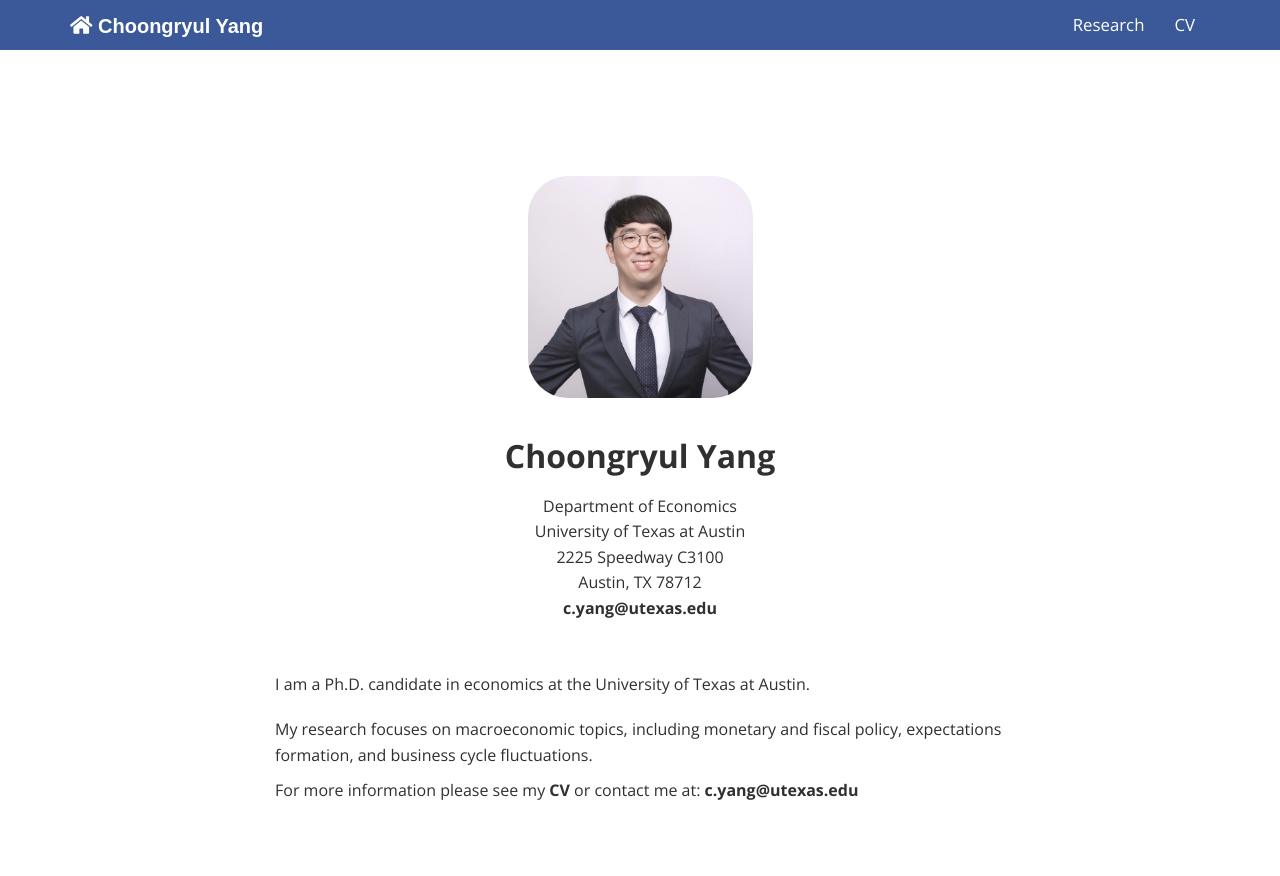
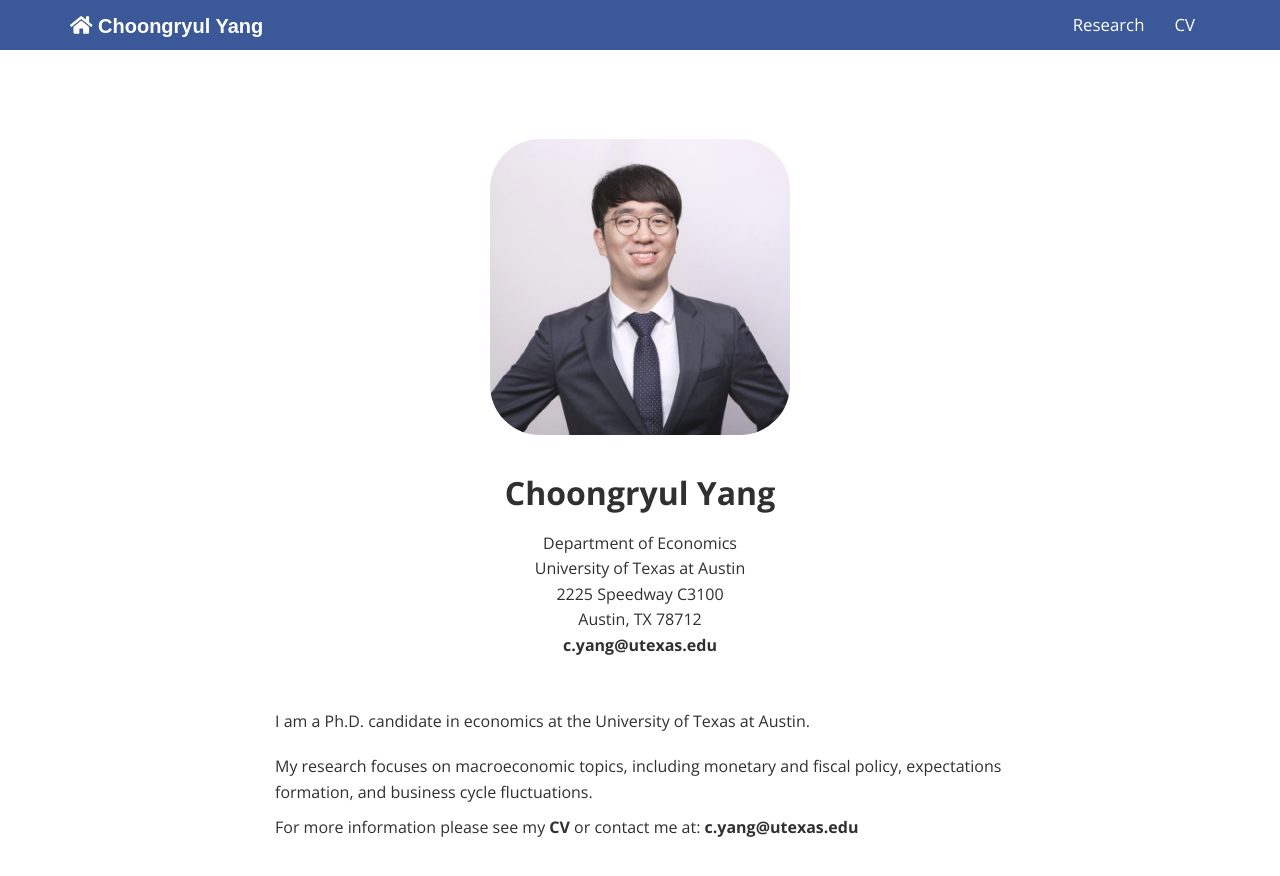
Before and after one commit to choongryulyang/choongryulyang.github.io, a Jekyll site: the page built from index.html, in a window 1280 px wide and 900 px high. Shown: the top 876 px of the window. Built offline with Jekyll 4.4.1, drawn with Linux system fonts in a browser that asks for light colours.

Commit message:
Update index.html

```diff
--- a/index.html
+++ b/index.html
@@ -13,7 +13,7 @@ title: Choongryul Yang
 
                         <h1 class="brand-heading" style="color:#303030;border-bottom: solid 0px #303030; margin-bottom: 20px; padding-top:0px; font-size: 24pt;text-align: center;  letter-spacing: 0px">
 
-                        <img  src="files/profile2.jpg" style="opacity: 0.9;border-radius:40px;border: 0px solid #3B5998; width: 30%; margin-bottom: 0px;margin-top:80px; margin-bottom:0px"><br>
+                        <img  src="files/profile2.jpg" style="opacity: 0.9;border-radius:50px;border: 0px solid #3B5998; width: 40%; margin-bottom: 0px;margin-top:80px; margin-bottom:0px"><br>
 
                         <div style="margin-top: 40px"><b>Choongryul Yang</b></div> </h1>
 
@@ -52,31 +52,13 @@ title: Choongryul Yang
 						<br>
 						</p>
 
-<!--
-					 <p style="margin-top: 10px;margin-bottom: 0px; text-align:left; padding: 10px 10px ;">
-					 <br>
-
-					 <i class="fas fa-cloud-download-alt" ></i>
-					 <b> CV: <a class="two" href="" target="_blank"> [PDF]</a>
-						<a class="two" href="" target="_blank"> [HTML] </a></b>
-					 <br>
-					 </p>
-
-					</center>
-
-					 <i class="fas fa-cloud-download-alt" ></i>
-					 <b> CV: <a class="two" href=".pdf" target="_blank"> [PDF] </a>
-					 <a class="two" href="" target="_blank"> [HTML]</a></b>
-					 <br>
-					 </p>
-					</center>
--->
-
                     </div>
                 </div>
             </div>
         </div>
     </header>
+
+
 
 
     <!-- Research Section -->
@@ -85,8 +67,7 @@ title: Choongryul Yang
             <div class="col-lg-8 col-lg-offset-2">
 
 
-		<h2 style="margin-bottom:30px;margin-top:70px"><span>Working Papers</span></h2>
-
+		<h2 style="margin-bottom:30px;margin-top:50px"><span>Working Papers</span></h2>
 
 
 			<div class="panel-group" id="accordion" role="tablist" aria-multiselectable="true">
```
